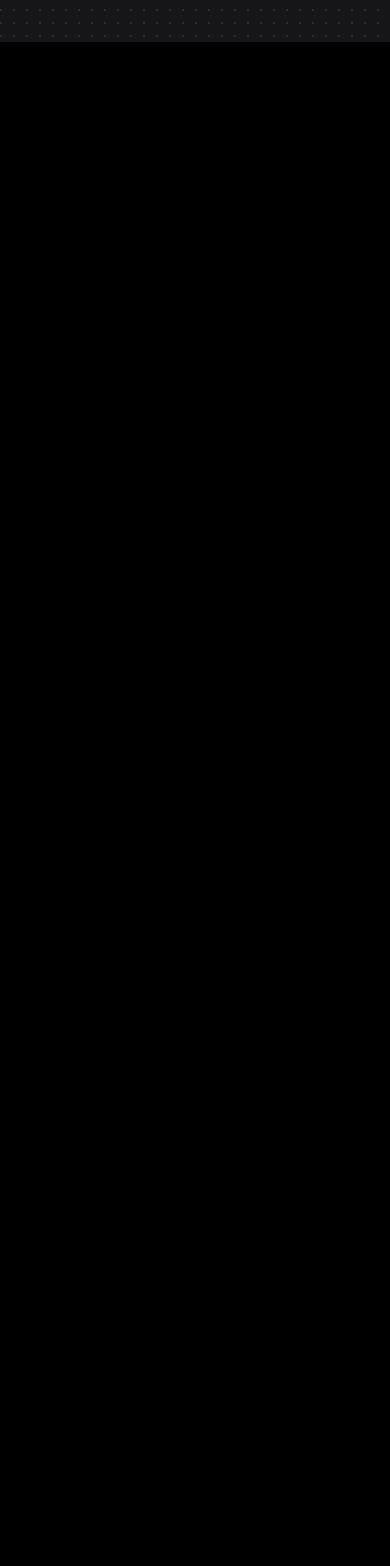
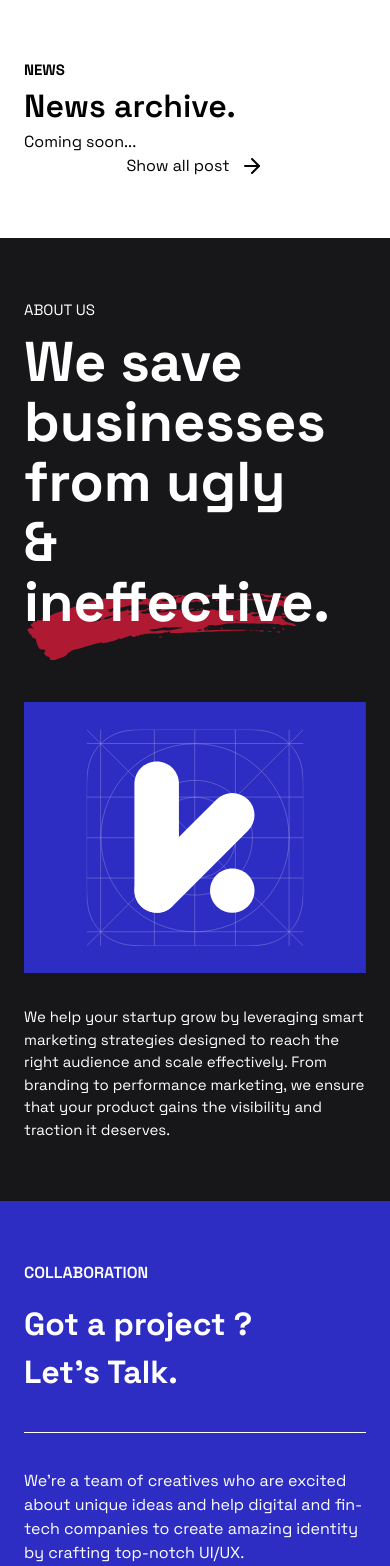
Before and after one commit to pranshuj73/keizer-web, a Next.js app: page / in a window 390 px wide. Shown: the part 5442-7008 px from the top of the page. Before the commit the page ends 5484 px from the top, so only its background shows below. Built offline with nearby package versions, Linux system fonts and the light colour scheme; a web font is replaced by a local one; what @xpd/tailwind-3dtransforms would draw is missing.

Commit message:
Added contact and about us section

```diff
--- a/src/app/page.tsx
+++ b/src/app/page.tsx
@@ -2,6 +2,9 @@ import HeroSection from "~/src/components/hero/hero-section";
 import ClientSection from "~/src/components/clients/client-section";
 import ProjectSection from "../components/projects/projects-section";
 import StrategySection from "../components/strategy/strategy-section";
+import NewsSection from "../components/news/news-section";
+import AboutSection from "../components/about/about-section";
+import ContactSection from "../components/contact/contact-section";
 
 export default function Home() {
   return (
@@ -10,6 +13,9 @@ export default function Home() {
       <ClientSection />
       <ProjectSection />
       <StrategySection />
+      <NewsSection />
+      <AboutSection />
+      <ContactSection />
     </main>
   );
 }
--- /dev/null
+++ b/src/components/about/about-section.tsx
@@ -0,0 +1,36 @@
+const AboutSection = () => {
+  return (
+    <section id="aboutus" className="bg-[#17171A]">
+      <div className="max-w-[1536px] flex flex-col xl:gap-0 mx-auto relative md:p-[100px] px-[24px] py-[60px]">
+        <header className="w-full relative">
+          <span className="text-[15px] uppercase">About us</span>
+          <h2 className="relative sm:pt-[0px] pt-[10px] lg:text-[96px] z-50 md:text-[70px] text-[56px] lg:leading-[120px] md:leading-[80px] leading-[60px] font-bold  ">
+            <span className="relative z-10">
+              We save <br />
+              businesses <br /> from ugly <br /> & ineffective.
+            </span>
+            <img
+              src="/assets/paint-brush.svg"
+              className="absolute bottom-0 xl:w-auto w-[80%] translate-y-[40%] z-0"
+            />
+          </h2>
+          <img
+            className="absolute xl:block hidden top-0 right-0"
+            src="/assets/keizer-grid.svg"
+          />
+        </header>
+        <img className="w-full mt-[70px] xl:hidden block" src="/assets/keizer-grid.svg" />
+        <div className="xl:mt-[200px] mt-[33px] md:text-[20px] text-[15px]">
+          <p>
+            We help your startup grow by leveraging smart marketing strategies
+            designed to reach the right audience and scale effectively. From
+            branding to performance marketing, we ensure that your product gains
+            the visibility and traction it deserves.
+          </p>
+        </div>
+      </div>
+    </section>
+  );
+};
+
+export default AboutSection;
--- /dev/null
+++ b/src/components/contact/contact-section.tsx
@@ -0,0 +1,34 @@
+import { ArrowRight } from "lucide-react";
+
+const ContactSection = () => {
+  return (
+    <section className="project bg-[#2D2DC3]" id="contact">
+      <div className="max-w-[1536px] flex flex-col gap-[36px] mx-auto md:p-[100px] px-[24px] py-[60px]">
+        <div className="flex items-center w-full justify-between">
+          <header>
+            <span className="uppercase font-semibold">Collaboration</span>
+            <h2 className="md:text-[54px] font-bold pt-[15px] text-[32px] md:leading-[102%]">
+              Got a project ?
+              <br />
+              Let's Talk.
+            </h2>
+          </header>
+          <button className="bg-black md:flex hidden items-center font-semibold rounded-[4px] gap-[10px] px-[18px] py-[14px]">
+            Contact Us <ArrowRight />
+          </button>
+        </div>
+        <div className="w-full h-[1px] bg-white" />
+        <p className="max-w-[716px]">
+          We're a team of creatives who are excited about unique ideas and help
+          digital and fin-tech companies to create amazing identity by crafting
+          top-notch UI/UX.
+        </p>
+        <button className="bg-black flex md:hidden w-fit items-center font-semibold rounded-[4px] gap-[10px] px-[18px] py-[14px]">
+          Contact Us <ArrowRight />
+        </button>
+      </div>
+    </section>
+  );
+};
+
+export default ContactSection;
--- /dev/null
+++ b/src/components/news/news-section.tsx
@@ -0,0 +1,28 @@
+import { ArrowRight } from "lucide-react";
+import Link from "next/link";
+
+const NewsSection = () => {
+  return (
+    <section id="news" className="bg-white text-black">
+      <div className="max-w-[1536px] mx-auto md:p-[100px] px-[24px] py-[60px]">
+        <header className="flex justify-between items-end">
+          <div>
+            <span className="text-[15px] font-bold uppercase">News</span>
+            <h2 className="md:text-[54px] text-[32px] font-semibold">
+              News archive.
+            </h2>
+          </div>
+          <Link href="#" className="items-center md:flex hidden gap-[10px]">
+            Show all post <ArrowRight />
+          </Link>
+        </header>
+        <div>Coming soon...</div>
+        <Link href="#" className="items-center justify-center md:hidden flex gap-[10px]">
+          Show all post <ArrowRight />
+        </Link>
+      </div>
+    </section>
+  );
+};
+
+export default NewsSection;
--- a/src/components/projects/projects-section.tsx
+++ b/src/components/projects/projects-section.tsx
@@ -16,49 +16,49 @@ const ProjectSection = () => {
       categories: ["Stories", "Branding"],
       image: "/project-1.png",
       href: "#",
-      className: "col-span-2 row-span-2",
+      className: "md:col-span-2 md:row-span-2",
     },
     {
       title: "Statistics Mobile App",
       categories: ["Stories", "Branding"],
       image: "/project-1.png",
       href: "#",
-      className: "col-span-1 row-span-2",
+      className: "md:col-span-1 md:row-span-2",
     },
     {
       title: "Plastic Credit Card",
       categories: ["Stories", "Branding"],
       image: "/project-1.png",
       href: "#",
-      className: "col-span-1 row-span-1",
+      className: "md:col-span-1 md:row-span-1",
     },
     {
       title: "Diseño de Moda",
       categories: ["Stories", "Branding"],
       image: "/project-1.png",
       href: "#",
-      className: "col-span-1 row-span-1",
+      className: "md:col-span-1 md:row-span-1",
     },
     {
       title: "Dinámica Lifestyle",
       categories: ["Stories", "Branding"],
       image: "/project-1.png",
       href: "#",
-      className: "col-span-1 row-span-1",
+      className: "md:col-span-1 md:row-span-1",
     },
     {
       title: "Captive Bright Utensil",
       categories: ["Stories", "Branding"],
       image: "/project-1.png",
       href: "#",
-      className: "col-span-1 row-span-1",
+      className: "md:col-span-1 md:row-span-1",
     },
     {
       title: "Fitness Lifestyle Mobile App",
       categories: ["Stories", "Branding"],
       image: "/project-1.png",
       href: "#",
-      className: "col-span-2 row-span-1",
+      className: "md:col-span-2 md:row-span-1",
     },
   ];
 
@@ -94,14 +94,12 @@ const ProjectSection = () => {
             </p>
           </div>
         </div>
-        <div className="grid pt-[60px] grid-cols-1 md:gap-[40px] gap-[24px] py-8 md:grid-cols-3">
+        <div className="grid pt-[60px] grid-cols-1 md:grid-cols-3 gap-[40px] py-8">
           {projects.map((project, index) => (
             <Link
               key={project.title}
               href={project.href}
-              className={`group relative h-[240px] sm:h-[300px] md:h-[422px] overflow-hidden rounded-[5px] ${
-                project.className ? `md:${project.className}` : ""
-              }`}
+              className={`group relative  h-[220px] sm:h-[280px] md:h-[422px] overflow-hidden rounded-[5px] ${project.className}`}
             >
               <Image
                 src={`/assets/project-${index + 1}.png`}
@@ -113,7 +111,7 @@ const ProjectSection = () => {
               />
               <div className="absolute bottom-0 left-0 right-0 h-[50%] opacity-60 w-full bg-gradient-to-t from-black to-transparent" />
 
-              <div className="absolute inset-0 z-20 flex flex-col justify-end md:p-[40px] p-[20px]">
+              <div className="absolute inset-0 z-20 flex flex-col justify-end p-[20px] md:p-[40px]">
                 <h3 className="text-xl font-medium text-zinc-100 md:text-2xl">
                   {project.title}
                 </h3>
--- a/src/components/strategy/strategy-section.tsx
+++ b/src/components/strategy/strategy-section.tsx
@@ -50,7 +50,7 @@ const StrategySection = () => {
   ];
 
   return (
-    <section className="md:h-[200vh] h-auto relative bg-[#161619]">
+    <section className=" h-auto relative bg-[#161619]">
       <div
         className="absolute inset-0 opacity-10"
         style={{
```
Also changed, not shown: public/assets/keizer-grid.svg (added), public/assets/paint-brush.svg (added).
